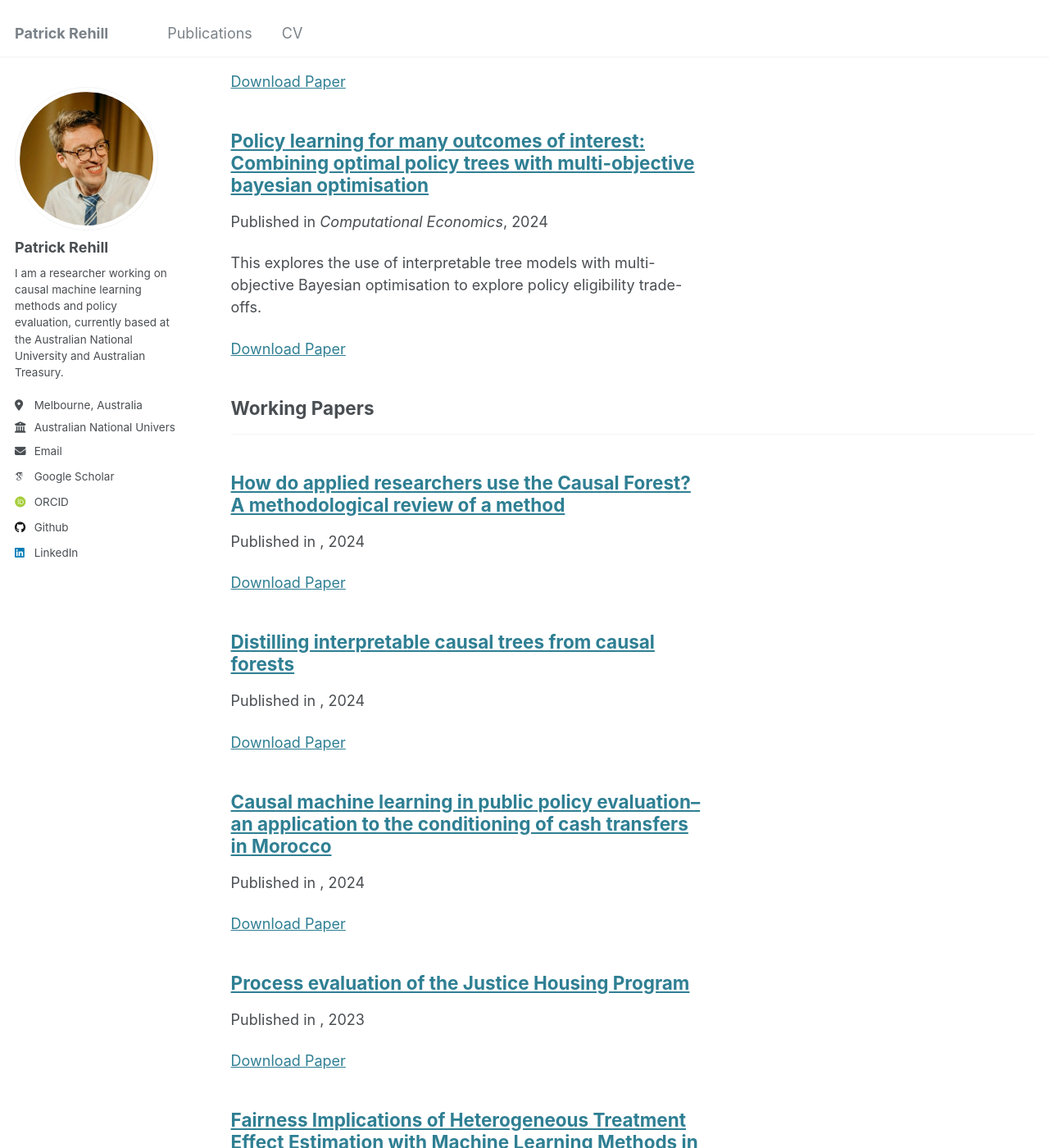
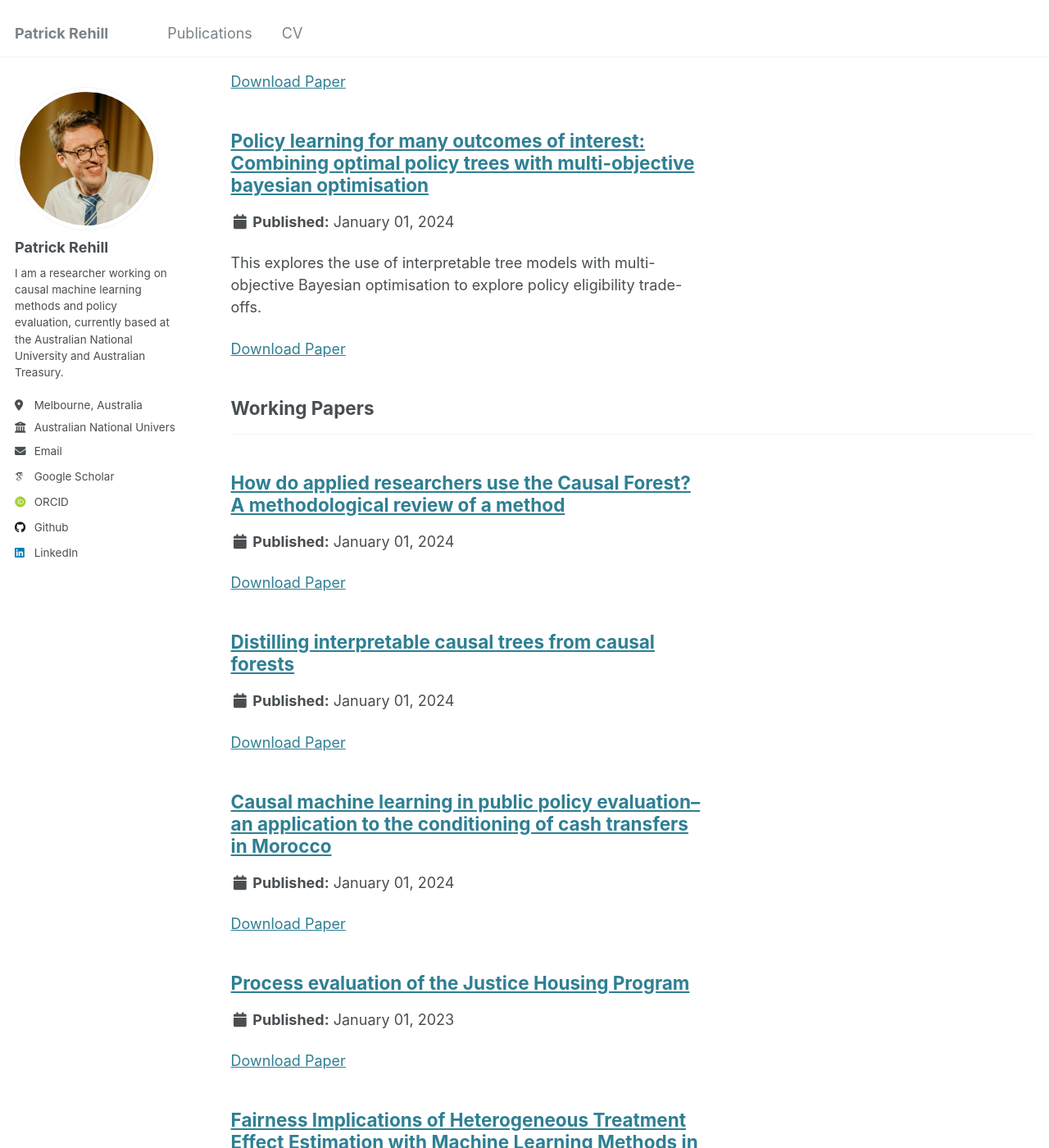
Before and after one commit to pbrehill/pbrehill.github.io, a Jekyll site: the page built from _pages/publications.html, in a window 1280 px wide and 1400 px high, scrolled down 641 px. Shown: the whole window at 82% size. Built offline with Jekyll 4.4.1, drawn with Linux system fonts in a browser that asks for light colours; some web fonts are replaced; some of the changed text lies outside the part shown.

Commit message:
Update publications formatting

```diff
--- a/_includes/archive-single.html
+++ b/_includes/archive-single.html
@@ -40,7 +40,7 @@
 
         {% if post.collection == 'teaching' %}
           <p> {{ post.type }}, <i>{{ post.venue }}</i>, {{ post.date | default: "1900-01-01" | date: "%Y" }} </p>
-        {% elsif post.collection == 'publications' %}
+        {% elsif post.category == 'manuscript'%}
           <p>Published in <i>{{ post.venue }}</i>, {{ post.date | default: "1900-01-01" | date: "%Y" }} </p>
         {% elsif post.date %}
          <p class="page__date"><strong><i class="fa fa-fw fa-calendar" aria-hidden="true"></i> {{ site.data.ui-text[site.locale].date_label | default: "Published:" }}</strong> <time datetime="{{ post.date | default: "1900-01-01" | date_to_xmlschema }}">{{ post.date | default: "1900-01-01" | date: "%B %d, %Y" }}</time></p>
```
